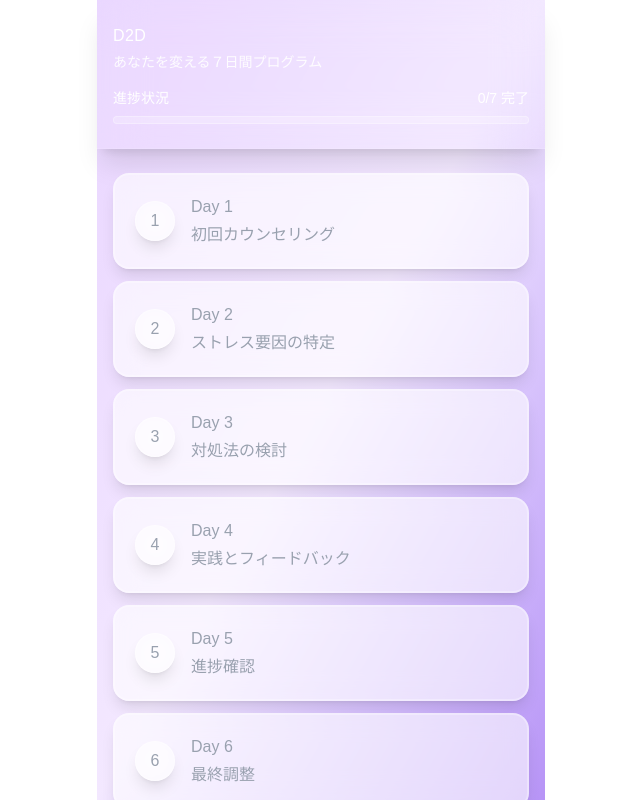
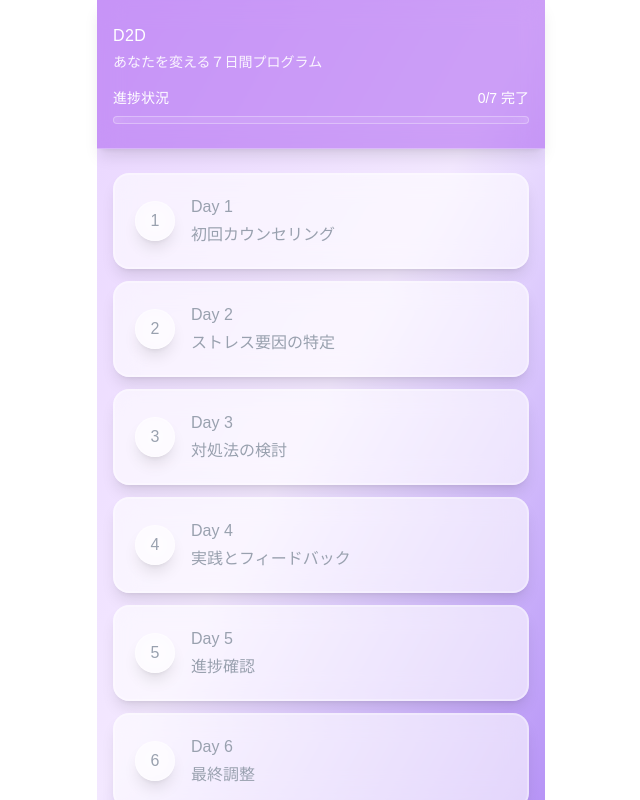
Before and after one commit to tsukasa829/d2d, a Next.js app: page / in a window 1280 px wide. Shown: the whole page, without its empty margins (319-959 px from the left). Built offline with nearby package versions, Linux system fonts and the light colour scheme; no server answers.

Commit message:
style(header): increase background opacity from 20% to 40% for better visibility

```diff
--- a/components/ui/AppHeader.tsx
+++ b/components/ui/AppHeader.tsx
@@ -10,7 +10,7 @@ export default function AppHeader({
   return (
     <div
       className={clsx(
-        'bg-white/5 backdrop-blur-xl text-white px-4 py-6 shadow-xl border-b border-white/10',
+        'bg-[#9333EA]/40 backdrop-blur-md text-white px-4 py-6 shadow-lg border-b border-white/30',
         className
       )}
     >
```
